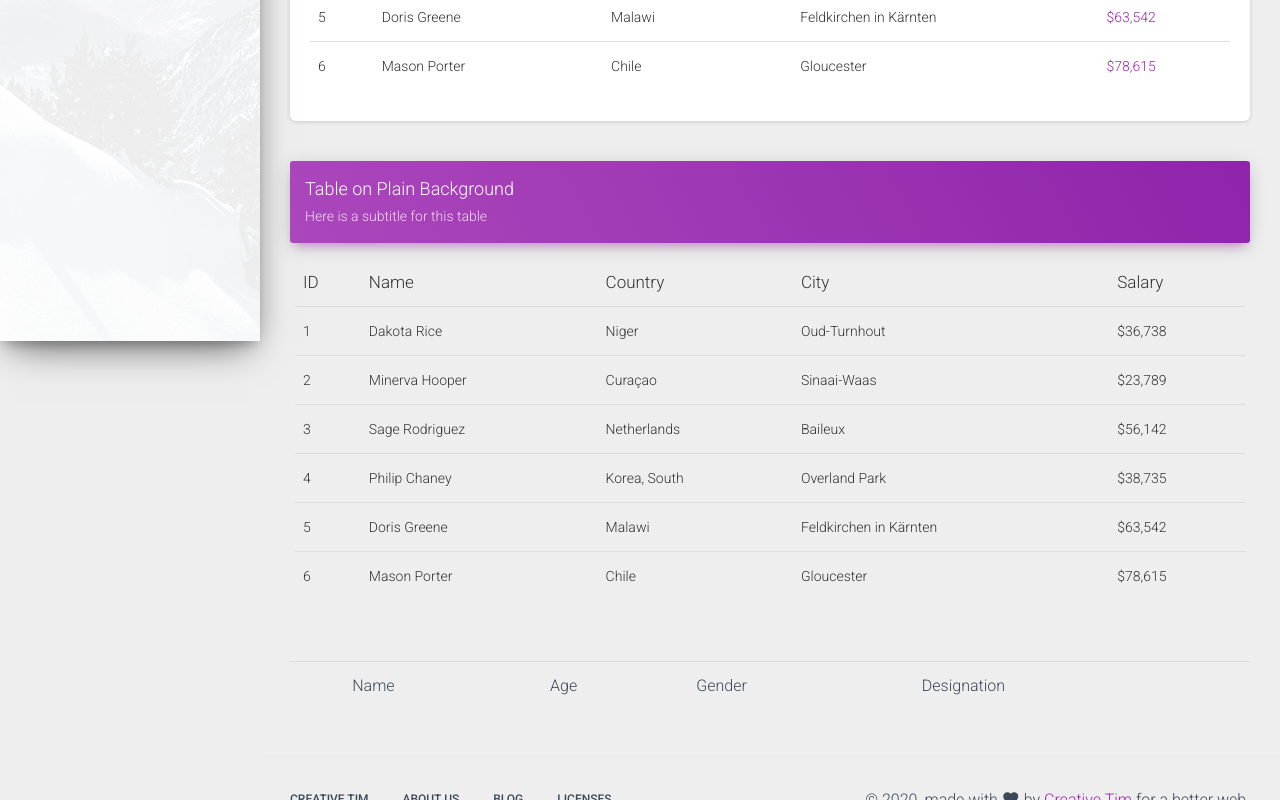
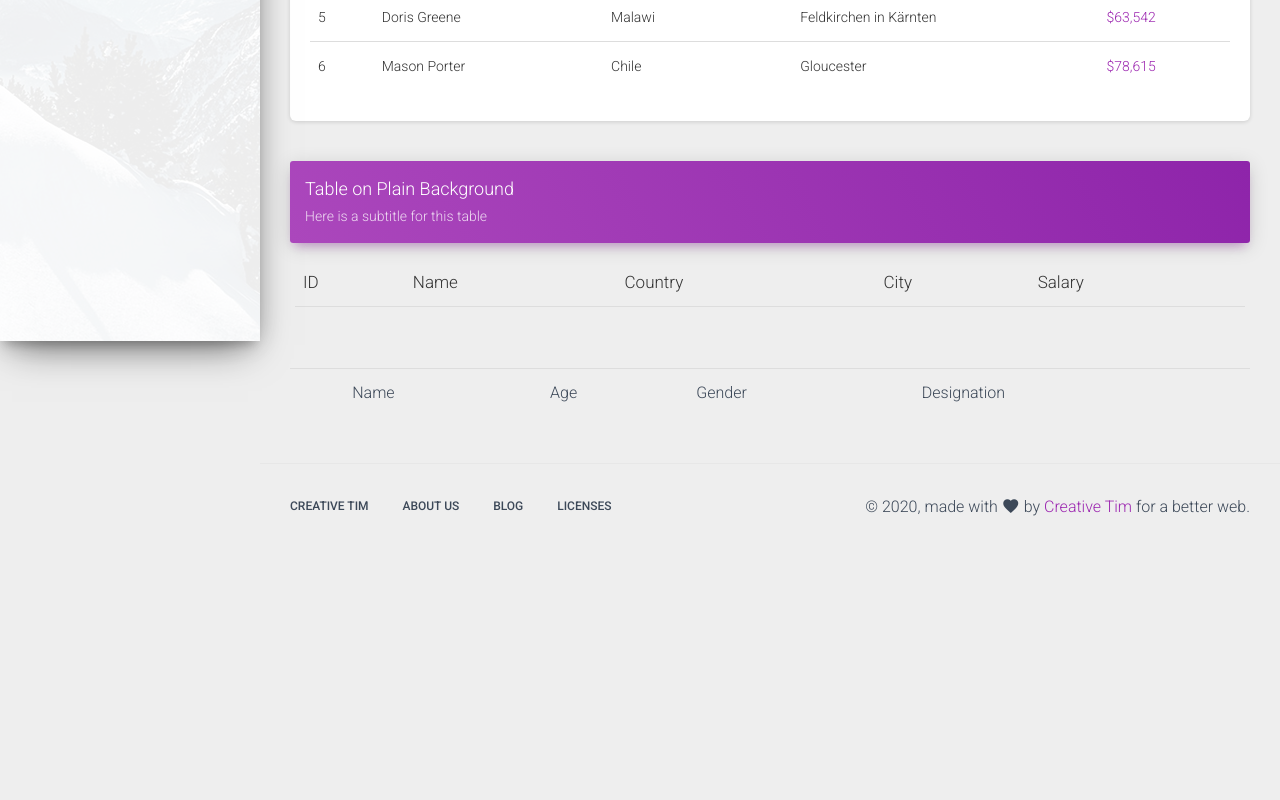
Before and after one commit to Sarthak-Rout/deloitte, a website: page examples/tables.html in a window 1280 px wide. Shown: the part 459-1259 px from the top of the page. After the commit the page ends 1008 px from the top, so only its background shows below. Drawn offline with nearby package versions, Linux system fonts and the light colour scheme; some packages are replaced by stand-ins of ours; no server answers; a script that the page names is missing.

Commit message:
add employee table

```diff
--- a/examples/tables.html
+++ b/examples/tables.html
@@ -288,109 +288,7 @@ The above copyright notice and this permission notice shall be included in all c
                           Salary
                         </th>
                       </thead>
-                      <tbody>
-                        <tr>
-                          <td>
-                            1
-                          </td>
-                          <td>
-                            Dakota Rice
-                          </td>
-                          <td>
-                            Niger
-                          </td>
-                          <td>
-                            Oud-Turnhout
-                          </td>
-                          <td>
-                            $36,738
-                          </td>
-                        </tr>
-                        <tr>
-                          <td>
-                            2
-                          </td>
-                          <td>
-                            Minerva Hooper
-                          </td>
-                          <td>
-                            Curaçao
-                          </td>
-                          <td>
-                            Sinaai-Waas
-                          </td>
-                          <td>
-                            $23,789
-                          </td>
-                        </tr>
-                        <tr>
-                          <td>
-                            3
-                          </td>
-                          <td>
-                            Sage Rodriguez
-                          </td>
-                          <td>
-                            Netherlands
-                          </td>
-                          <td>
-                            Baileux
-                          </td>
-                          <td>
-                            $56,142
-                          </td>
-                        </tr>
-                        <tr>
-                          <td>
-                            4
-                          </td>
-                          <td>
-                            Philip Chaney
-                          </td>
-                          <td>
-                            Korea, South
-                          </td>
-                          <td>
-                            Overland Park
-                          </td>
-                          <td>
-                            $38,735
-                          </td>
-                        </tr>
-                        <tr>
-                          <td>
-                            5
-                          </td>
-                          <td>
-                            Doris Greene
-                          </td>
-                          <td>
-                            Malawi
-                          </td>
-                          <td>
-                            Feldkirchen in Kärnten
-                          </td>
-                          <td>
-                            $63,542
-                          </td>
-                        </tr>
-                        <tr>
-                          <td>
-                            6
-                          </td>
-                          <td>
-                            Mason Porter
-                          </td>
-                          <td>
-                            Chile
-                          </td>
-                          <td>
-                            Gloucester
-                          </td>
-                          <td>
-                            $78,615
-                          </td>
-                        </tr>
+                      <tbody class="employeedetails">
                       </tbody>
                     </table>
                   </div>
@@ -563,9 +461,6 @@ The above copyright notice and this permission notice shall be included in all c
   <script>
     $(document).ready(function() {
       $().ready(function() {
-        fetch("test.json")
-          .then(response => response.json())
-          .then(json => console.log(json));
         $sidebar = $('.sidebar');
 
         $sidebar_img_container = $sidebar.find('.sidebar-background');
@@ -731,21 +626,21 @@ The above copyright notice and this permission notice shall be included in all c
           }, 1000);
 
         });
-        console.log("hello");
         $.getJSON("employee.json", function(result){
-          console.log("get json data");
+          content = ''
+          console.log(typeof(result));
           console.log(result);
+          for (let i = 0; i < result.length ; i++) {
+            content+='<tr><td>'+i+1+'</td>';
+            content+='<td>'+result[i].name+'</td>';
+            content+='<td>'+result[i].age+'</td>';
+            content+='<td>'+result[i].gender+'</td>';
+            content+='<td>'+result[i].designation+'</td>';
+            content+='</tr>';
+
+          }
+          $('#employeedetails').append(content);
         });
-        $.ajax({
-          type: 'GET',
-          url: 'employee.json',
-          dataType: 'json',
-          success: function (data) {
-            console.log("get json data");
-            console.log(result);
-          }
-        });
-
       });
     });
   </script>
```
